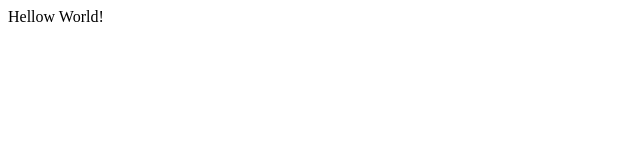
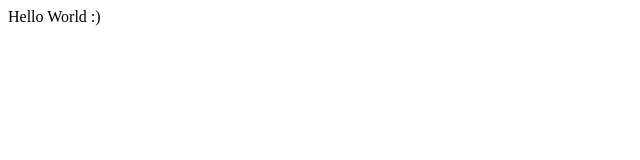
Before and after one commit to AntonioBunderas/SzoftEng_Gyak09, a plain HTML site: page SzoftEng_Gyak09/wwwroot/index.html in a window 1280 px wide. Shown: the full height of the page, 0-640 px from the left. Drawn offline with Linux system fonts and the light colour scheme.

Commit message:
Added Smiley to index.html

```diff
--- a/SzoftEng_Gyak09/wwwroot/index.html
+++ b/SzoftEng_Gyak09/wwwroot/index.html
@@ -5,6 +5,6 @@
     <title></title>
 </head>
 <body>
-    Hellow World!
+    Hello World :)
 </body>
 </html>
```
